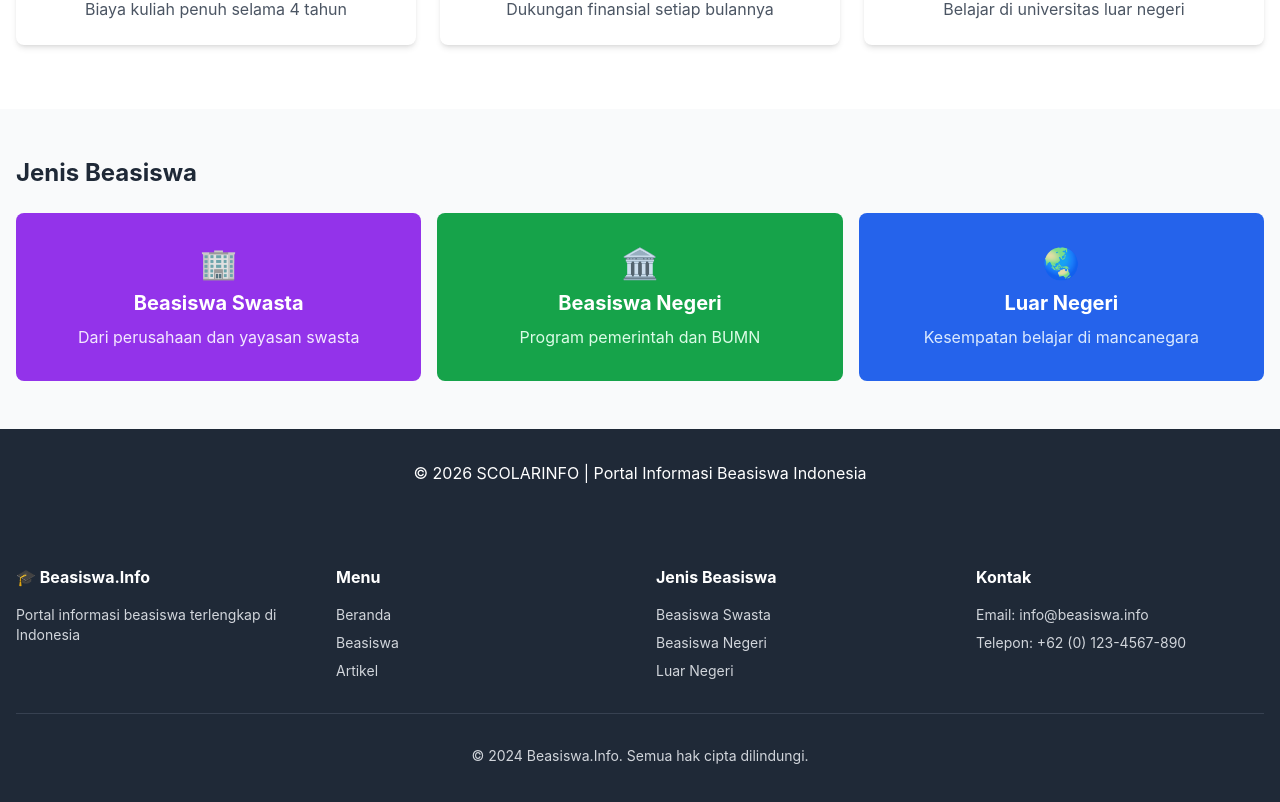
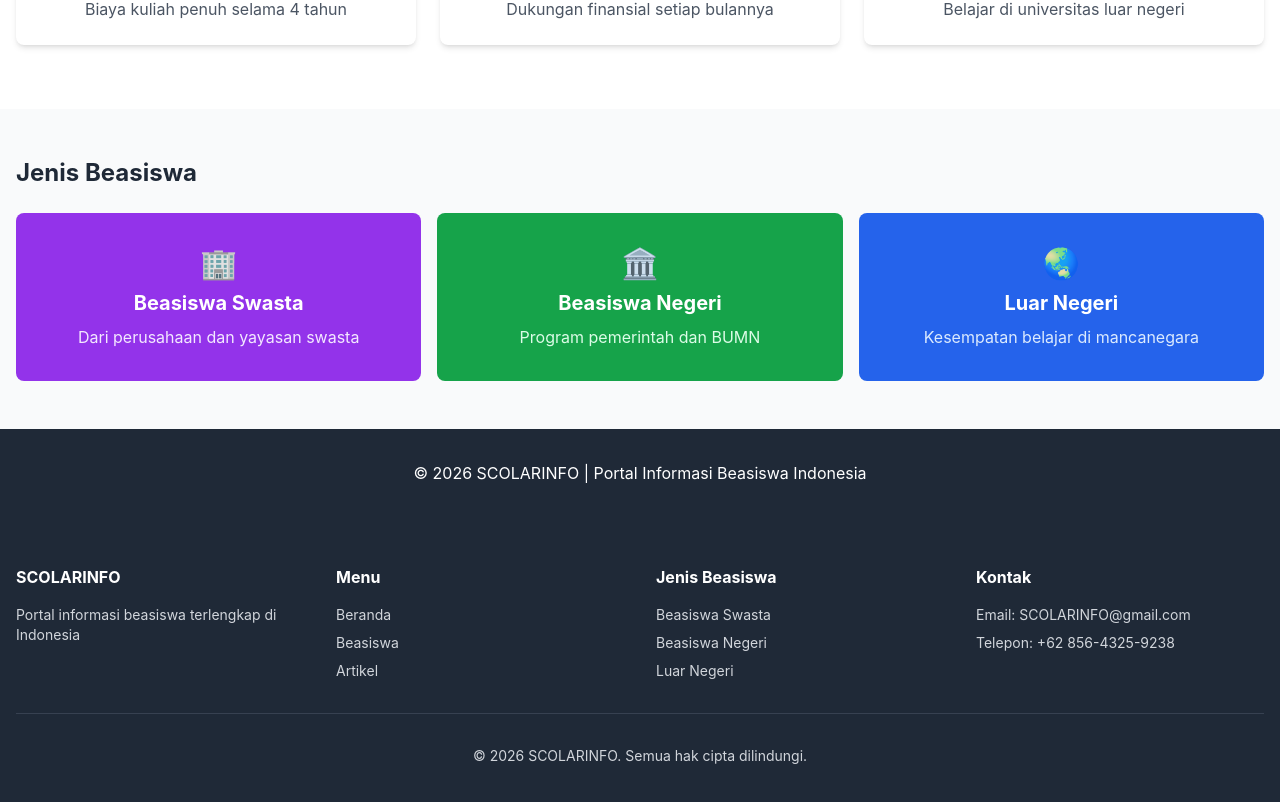
Before and after one commit to josa-admin/Project-UAS, a React (Vite) app in the folder frontend/: page / in a window 1280 px wide. Shown: the part 929-1731 px from the top of the page. Built offline with nearby package versions, Linux system fonts and the light colour scheme; no server answers; the HTML template or start-up script is replaced by a standard one.

Commit message:
new footer

```diff
--- a/frontend/src/components/Footer.jsx
+++ b/frontend/src/components/Footer.jsx
@@ -6,7 +6,7 @@ const Footer = () => {
       <div className="container mx-auto px-4">
         <div className="grid grid-cols-1 md:grid-cols-4 gap-8 mb-8">
           <div>
-            <h3 className="text-white font-bold mb-4">🎓 Beasiswa.Info</h3>
+            <h3 className="text-white font-bold mb-4">SCOLARINFO</h3>
             <p className="text-sm">Portal informasi beasiswa terlengkap di Indonesia</p>
           </div>
 
@@ -54,13 +54,13 @@ const Footer = () => {
 
           <div>
             <h3 className="text-white font-bold mb-4">Kontak</h3>
-            <p className="text-sm mb-2">Email: info@beasiswa.info</p>
-            <p className="text-sm">Telepon: +62 (0) 123-4567-890</p>
+            <p className="text-sm mb-2">Email: SCOLARINFO@gmail.com</p>
+            <p className="text-sm">Telepon: +62 856-4325-9238</p>
           </div>
         </div>
 
         <div className="border-t border-gray-700 pt-8 text-center text-sm">
-          <p>&copy; 2024 Beasiswa.Info. Semua hak cipta dilindungi.</p>
+          <p>&copy; 2026 SCOLARINFO. Semua hak cipta dilindungi.</p>
         </div>
       </div>
     </footer>
```
